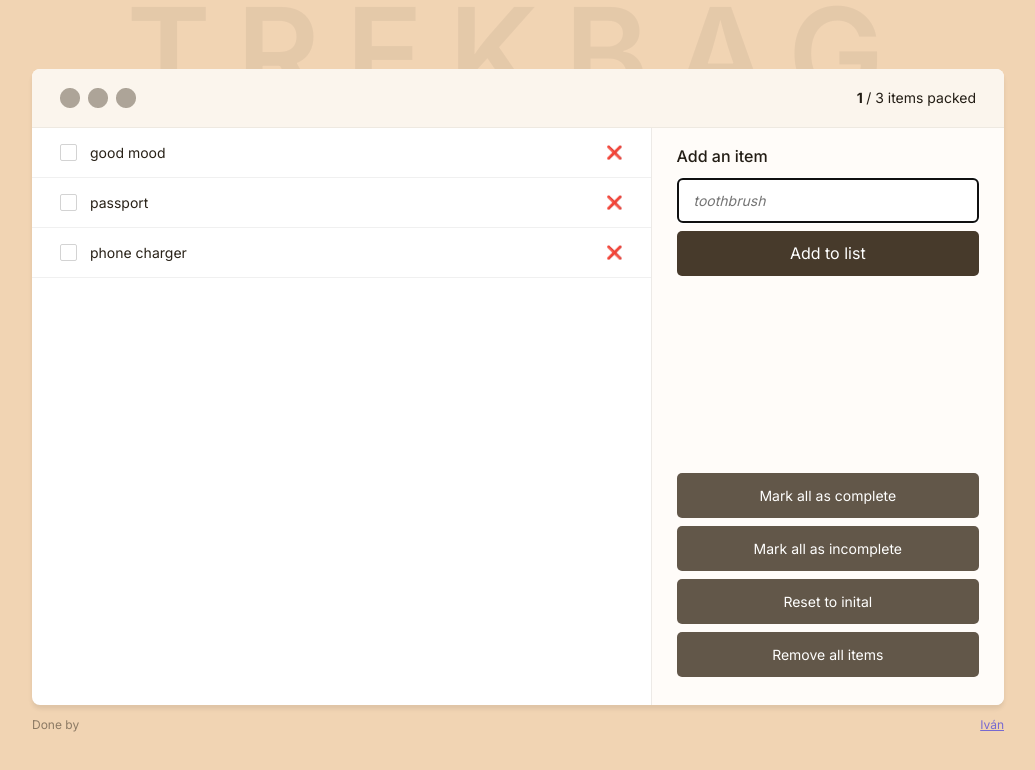
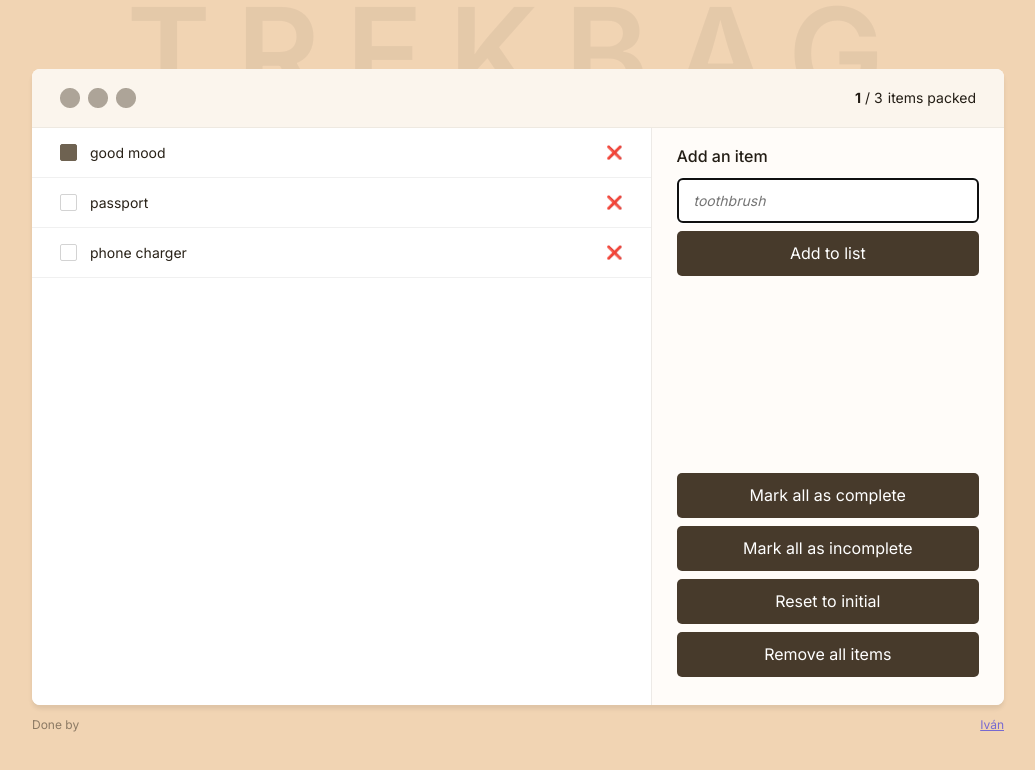
Before and after one commit to IvanMermelstein/portfolio-trekbag, a React (Vite) app: page / in a window 1280 px wide. Shown: the top 770 px of the page, without its empty margins (122-1157 px from the left). Built offline with nearby package versions, Linux system fonts and the light colour scheme.

Commit message:
add toggle and delete

```diff
--- a/src/App.jsx
+++ b/src/App.jsx
@@ -19,13 +19,69 @@ const App = () => {
     setItems([...items, newItem]);
   };
 
+  const handleDeleteItem = (id) => {
+    const newItems = items.filter((item) => item.id !== id);
+    setItems(newItems);
+  };
+
+  const handleToggleItem = (id) => {
+    const newItems = items.map((item) => {
+      if (item.id === id) {
+        return {
+          ...item,
+          packed: !item.packed,
+        };
+      }
+      return item;
+    });
+
+    setItems(newItems);
+  };
+
+  const handleRemoveAllItems = () => {
+    setItems([]);
+  };
+
+  const handleResetToInitial = () => {
+    setItems(initialItems);
+  };
+
+  const handleMarkAllAsComplete = () => {
+    const newItems = items.map((item) => {
+      return { ...item, packed: true };
+    });
+
+    setItems(newItems);
+  };
+
+  const handleMarkAllAsIncomplete = () => {
+    const newItems = items.map((item) => {
+      return { ...item, packed: false };
+    });
+
+    setItems(newItems);
+  };
+
   return (
     <>
       <BackgroundHeading />
       <main>
-        <Header />
-        <ItemList items={items} />
-        <Sidebar onAddItem={handleAddItem} />
+        <Header
+          totalNumberOfItems={items.length}
+          numberOfItemsPacked={items.filter((item) => item.packed).length}
+        />
+        <ItemList
+          items={items}
+          handleToggleItem={handleToggleItem}
+          handleDeleteItem={handleDeleteItem}
+        />
+        <Sidebar
+          onAddItem={handleAddItem}
+          handleRemoveAllItems={handleRemoveAllItems}
+          handleResetToInitial={handleResetToInitial}
+          handleMarkAllAsComplete={handleMarkAllAsComplete}
+          handleMarkAllAsIncomplete={handleMarkAllAsIncomplete}
+        />
       </main>
       <Footer />
     </>
--- a/src/components/Header.jsx
+++ b/src/components/Header.jsx
@@ -1,10 +1,17 @@
-const Header = () => {
+const Header = ({ numberOfItemsPacked, totalNumberOfItems }) => {
   return (
     <header>
       <img src={"./dots.png"} />
-      <p className="counter">
-        <b> 1 </b>/ 3 items packed
-      </p>
+      <section className="counter">
+        {totalNumberOfItems > 0 ? (
+          <p>
+            <b> {numberOfItemsPacked}</b> / {totalNumberOfItems}
+          </p>
+        ) : (
+          <b>No</b>
+        )}
+        items packed
+      </section>
     </header>
   );
 };
--- a/src/components/ItemList.jsx
+++ b/src/components/ItemList.jsx
@@ -1,23 +1,47 @@
-const ItemList = ({ items }) => {
+const ItemList = ({ items, handleToggleItem, handleDeleteItem }) => {
   return (
-    <ul>
-      {items.map((item) => {
-        return <Item key={item.id} item={item} />;
-      })}
+    <ul className="item-list">
+      {items.length === 0 ? (
+        <EmptyView />
+      ) : (
+        items.map((item) => {
+          return (
+            <Item
+              key={item.id}
+              item={item}
+              onToggleItem={handleToggleItem}
+              onDeleteItem={handleDeleteItem}
+            />
+          );
+        })
+      )}
     </ul>
   );
 };
 
 export default ItemList;
 
-const Item = ({ item }) => {
+const Item = ({ item, onToggleItem, onleDeleteItem }) => {
   return (
     <li className="item">
       <label>
-        <input type="checkbox" />
+        <input
+          type="checkbox"
+          checked={item.packed}
+          onChange={() => onToggleItem(item.id)}
+        />
         {item.name}
       </label>
-      <button>❌</button>
+      <button onClick={() => onleDeleteItem(item.id)}>❌</button>
     </li>
   );
 };
+
+const EmptyView = () => {
+  return (
+    <section className="empty-state">
+      <h3>Empty Packing List</h3>
+      <p>Start by adding some items you absolutely don't want to forget</p>
+    </section>
+  );
+};
--- a/src/components/Sidebar.jsx
+++ b/src/components/Sidebar.jsx
@@ -1,16 +1,39 @@
 import { useState, useRef } from "react";
-import { secondaryButtons } from "../lib/constants";
 
-const Sidebar = ({ onAddItem }) => {
+const Sidebar = ({
+  onAddItem,
+  handleRemoveAllItems,
+  handleResetToInitial,
+  handleMarkAllAsComplete,
+  handleMarkAllAsIncomplete,
+}) => {
   const [itemText, setItemText] = useState("");
   const inputRef = useRef();
+  const secondaryButtons = [
+    {
+      text: "Mark all as complete",
+      onClick: handleMarkAllAsComplete,
+    },
+    {
+      text: "Mark all as incomplete",
+      onClick: handleMarkAllAsIncomplete,
+    },
+    {
+      text: "Reset to initial",
+      onClick: handleResetToInitial,
+    },
+    {
+      text: "Remove all items",
+      onClick: handleRemoveAllItems,
+    },
+  ];
 
   const handleOnSubmit = (e) => {
     e.preventDefault();
+    inputRef.current.focus();
 
     if (!itemText) {
       alert("Item can't be empty");
-      inputRef.current.focus();
       return;
     }
 
@@ -32,13 +55,13 @@ const Sidebar = ({ onAddItem }) => {
           autoFocus
           placeholder="toothbrush"
         />
-        <ActionButton className="btn">Add to list</ActionButton>
+        <ActionButton>Add to list</ActionButton>
       </form>
       <section className="button-group">
-        {secondaryButtons.map((label) => {
+        {secondaryButtons.map(({ text, onClick }) => {
           return (
-            <ActionButton key={label} type={"secondary"}>
-              {label}
+            <ActionButton key={text} onClick={onClick}>
+              {text}
             </ActionButton>
           );
         })}
@@ -47,9 +70,12 @@ const Sidebar = ({ onAddItem }) => {
   );
 };
 
-const ActionButton = ({ type, children }) => {
+const ActionButton = ({ buttonType, children, onClick }) => {
   return (
-    <button className={`btn ${type === "secondary" ? "btn--secondary" : ""}`}>
+    <button
+      className={`btn ${buttonType === "secondary" ? "btn--secondary" : ""}`}
+      onClick={onClick}
+    >
       {children}
     </button>
   );
--- a/src/index.css
+++ b/src/index.css
@@ -65,6 +65,8 @@ header {
 }
 
 .counter {
+  display: flex;
+  column-gap: 5px;
   color: #231d15;
   font-size: 14px;
 }
@@ -73,9 +75,9 @@ header {
   grid-column: 1 / 2;
   grid-row: 2 / 3;
   background-color: #fff;
-  overflow-y: scroll;
+  /* overflow-y: scroll;
   scrollbar-color: red orange;
-  scrollbar-width: thin;
+  scrollbar-width: thin; */
   position: relative;
 }
 
--- a/src/lib/constants.js
+++ b/src/lib/constants.js
@@ -15,10 +15,3 @@ export const initialItems = [
     packed: false,
   },
 ];
-
-export const secondaryButtons = [
-  "Mark all as complete",
-  "Mark all as incomplete",
-  "Reset to inital",
-  "Remove all items",
-];
```
